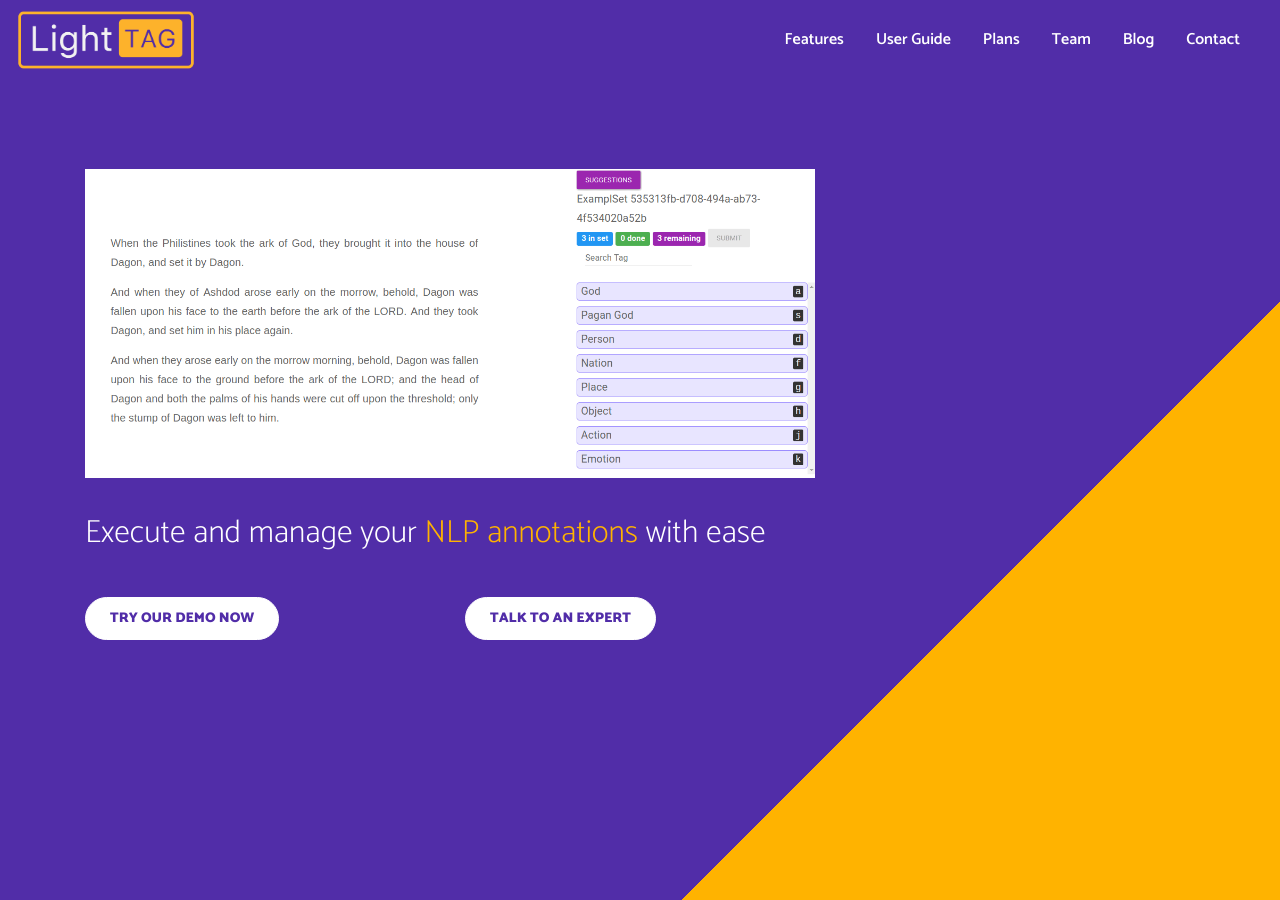
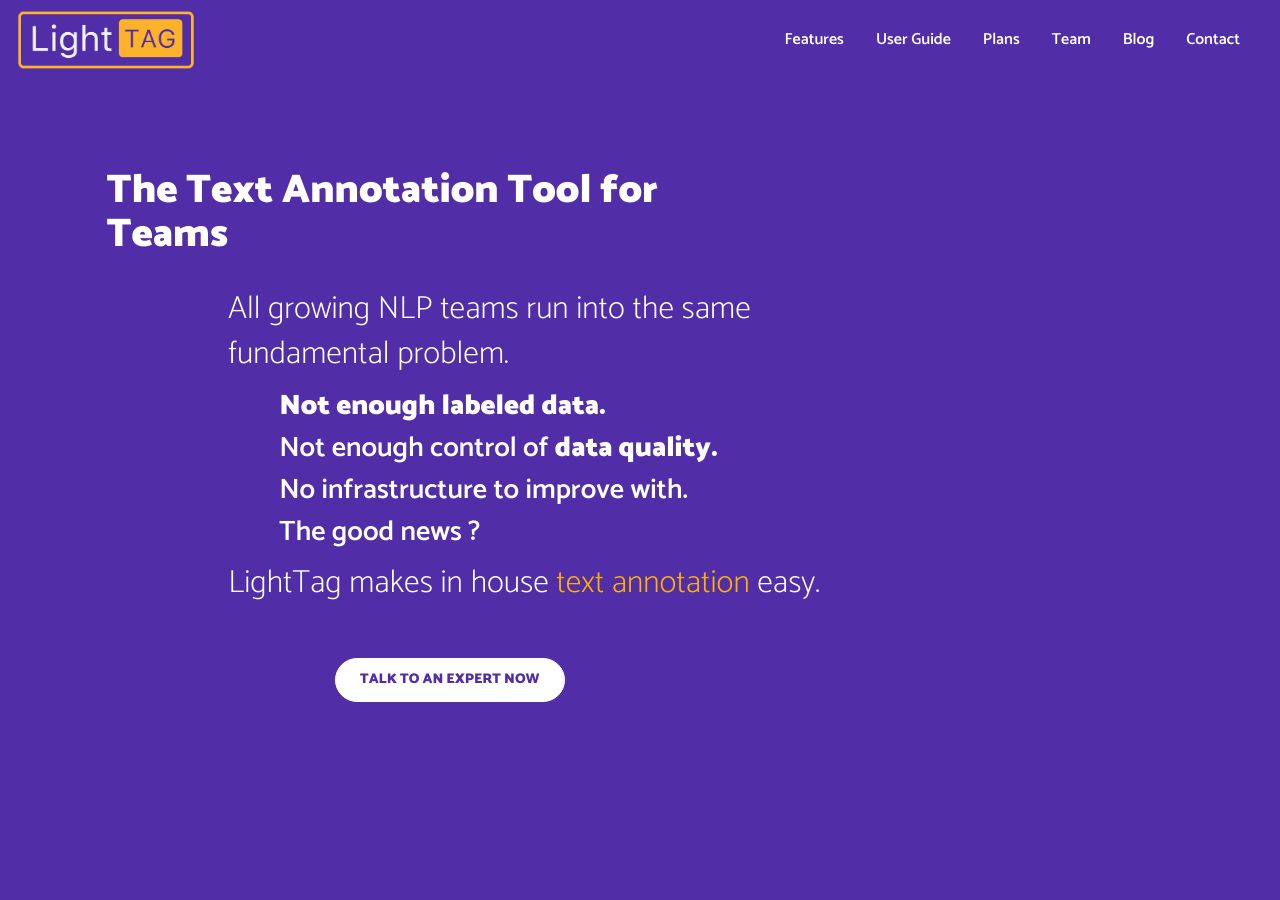
Before and after one commit to talolard/lt_landing_page_2, a Jekyll site: the page built from index.md, in a window 1280 px wide and 900 px high. Built offline with Jekyll 4.4.1, drawn with Linux system fonts in a browser that asks for light colours; nearby versions of some CDN libraries; comment, search, counter and statistics services are not loaded; some of the changed text lies outside the part shown.

Commit message:
Changed styling and added a bunch of copy for features page

```diff
--- a/_includes/features.html
+++ b/_includes/features.html
@@ -1,94 +1,61 @@
-<section class="bg-orange" id="features">
+<section  id="features">
         <div class="container">
             <div class="row">
                 <div class="col-md-6 offset-md-3 col-sm-8 offset-sm-2 col-xs-12 text-center wow fadeIn">
-                    <h2 class="text-primary">Why Choose LightTag?</h2>
+                    <h2 class="text-white">Why Choose LightTag?</h2>
                     <p class="lead text-white feature-text">
                         Annotate faster, more accurately and at scale
                     </p>
                 </div>
             </div>
-            <div class="row">
 
-                    <div class="offset-md-3 col-md-6 embed-responsive embed-responsive-16by9">
-                            <iframe  src="https://www.youtube.com/embed/dA2uo9sGIj8" frameborder="0" allow="autoplay; encrypted-media" allowfullscreen></iframe>
-                    </div>
+            {% include landing/feature.html
+                title="Easy to use"
+                text="Your expert annotators are their to label. LightTag's interface ensures they can focus on labeling and do so as quickly and accurately as possible."
+                icon="sentiment_very_satisfied"
+            %}
+            {% include landing/feature.html
+                title="Robust"
+                text="LightTag supports named entity recognition, single and multi class document classification as well as phrase based and dependency based structures."
+                icon="sentiment_very_satisfied"
+            %}
+            {% include landing/feature.html
+                title="Language Agnostic"
+                text="Annotate any language including RTL and CJK languages. LightTag makes no assumptions about your vocabulary or tokenization scheme and you can annotate phrases and subwords natively.  "
+                icon="sentiment_very_satisfied"
+            %}
 
-            </div>
+            {% include landing/feature.html
+                title="Intelligent Automation"
+                text="LightTag learns from your annotators as they work, generating suggestions for further annotations. By combining reinforcement and deep learning methods
+                LightTag's models converge to a high accuracy fast!"
+                icon="sentiment_very_satisfied"
+            %}
+            {% include landing/feature.html
+                title="It Just Works &trade;"
+                text="No software to install. No Servers to configure, No network ports to open.  Enjoy the peace of mind of high availbility, daily data backups and an intuitive
+                management interface without writing one line of code.  "
+                icon="sentiment_very_satisfied"
+            %}
 
-            <div class="row d-md-flex mt-4 text-center">
-                <div class="col-sm-4 mt-2">
-                    <div class="card border-none wow fadeIn">
-                        <div class="card-block bg-orange text-white">
-                            <i class="material-icons dp36 icon-box text-white">sentiment_very_satisfied</i>
-                            <h5 class="card-title text-primary pt-5">Easy to use</h5>
-                            <p class="card-text text-justify feature-text">LightTag's modern interface makes annotating easy. Keyboard shortcuts and optimized layouts means your
-                                team can work fast without making mistakes</p>
-                        </div>
-                    </div>
-                </div>
-                <div class="col-sm-4 mt-2">
-                    <div class="card border-none wow fadeIn">
-                        <div class="card-block bg-orange text-white">
-                            <i class="material-icons dp36 icon-box">group_add</i>
-                            <h5 class="card-title text-primary pt-5">Built for teams</h5>
-                            <p class="card-text text-justify feature-text">LightTag makes annotating with a team simple. As a project manager you define how many annotators you'd like to work on each example.
-                                    <br/>
-                                    LightTag will automatically allocate work accordingly, and let you aggregate annotations or view them on an annotator by annotator basis.
-                                You'll never need to assign work yourself or track which examples have been covered, LightTag does it for you.
-                            </p>
-                        </div>
-                    </div>
-                </div>
-                <div class="col-sm-4 mt-2">
-                    <div class="card border-none wow fadeIn">
-                        <div class="card-block bg-orange text-white">
-                            <i class="material-icons dp36 icon-box">grid_off</i>
-                            <h5 class="card-title text-primary pt-5">Fully Managed and devops free</h5>
-                            <p class=" card-text text-justify feature-text">
-                                Our hosted solution is fully managed and includes daily backups with long retentions and a redundant cluster of servers to ensure high availbility.
-                            <br/>
-                                You'll never have to configure a database or monitor a server.
-                                Additionally, each LightTag customer operates on an isolated LightTag instance on their own subdomain (you.lighttag.io)
-                            </p>
-                        </div>
-                    </div>
-                </div>
-                <div class="col-sm-4 mt-2">
-                    <div class="card border-none wow fadeIn">
-                        <div class="card-block bg-orange text-white">
-                            <i class="material-icons dp36 icon-box">trending_up</i>
-                            <h5 class="card-title text-primary pt-5">Analytics</h5>
-                            <p class="card-text text-justify feature-text">It's not enough to gather data. You need to know what you have and spot problems early.
-                                <br/>
-                                LightTag tracks your projects progess and reports inter annotator agreement as well as highlighting individual annotator performance
-                                </p>
-                        </div>
-                    </div>
-                </div>
-                <div class="col-sm-4 mt-2">
-                        <div class="card border-none wow fadeIn">
-                            <div class="card-block bg-orange text-white">
-                                <i class="material-icons dp36 icon-box">trending_up</i>
-                                <h5 class="card-title text-primary pt-5">Use any Language</h5>
-                                <p class="card-text text-justify feature-text">LightTag makes no assumptions about your data and fully supports RTL and CJK languages out of the box. <br/>
-                                    LightTag supports intra word annotations that are crucial for data with rich morphology as well as intra word annotations for capturing complex
-                                    phrases.
-                                </p>
-                            </div>
-                        </div>
-                </div>
-                <div class="col-sm-4 mt-2">
-                        <div class="card border-none wow fadeIn">
-                            <div class="card-block bg-orange text-white">
-                                <i class="material-icons dp36 icon-box">trending_up</i>
-                                <h5 class="card-title text-primary pt-5">Automate</h5>
-                                <p class="card-text text-justify feature-text">Upload your own dictionariers, regular expressions or models to provide suggestions to your annotators.<br/>
-                                    Or let LightTag learn from your annotators as they go.
-                                </p>
-                            </div>
-                        </div>
-                    </div>
-                </div>
+            {% include landing/feature.html
+                title="Built for teams"
+                text="LightTag makes annotating with a team simple. As a project manager you define how many annotators you'd like to work on each example.
+                <br/>
+                LightTag will automatically allocate work accordingly. That's it. No need to assign tasks to labelers and no need for labelers to find the next piece of work. "
+                icon="sentiment_very_satisfied"
+            %}
+
+            {% include landing/feature.html
+                title="Enterprise Ready"
+                text="Your data is sensitive and can't go to the cloud. Wether you need to be HIPAA compliant or are dealing with proprietary records, you must run your labeling projects on premise.
+                LightTag is designed for you. Our on premise offering includes everything in the SaaS as well as enterprise necesetieis such as SSO, Active Directory integrations and immutable audit logs.
+                And best of all, it still Just Works &trade;
+                "
+                icon="sentiment_very_satisfied"
+            %}
+
+
+
         </div>
     </section>
--- /dev/null
+++ b/_includes/landing/feature.html
@@ -0,0 +1,12 @@
+<div class="row mt-5 border-all rounded">
+    <!-- <div class="col-md-2 text-white wow fadeIn">
+            <i class="material-icons   text-white">{{ include.icon }}</i>
+    </div> -->
+    <div class="col-md-3 text-white wow fadeIn">
+
+            <h3 class=" text-white pt-5">{{ include.title }}</h3>
+    </div>
+    <div class="col-md-8 text-white wow fadeIn">
+                <div class=" text-justify feature-text">{{ include.text }} </div>
+    </div>
+</div>
--- a/_includes/main.html
+++ b/_includes/main.html
@@ -1,34 +1,44 @@
-<section class="bg-texture hero pt-5">
-    <div class="container">
-        <div class="row d-sm-flex">
-                <div class="col-md-8 ">
-                        <img class="img-fluid mx-auto d-block" src="assets/img/suggestions.gif"/>
+<section class=" hero pt-5">
+    <div class="container-fluid">
+        <div class="row" >
+                <div class="col-md-6 offset-md-1 ">
+                        <div class="row d-sm-flex text-white">
+                                <h1> The Text Annotation Tool for Teams</h1>
                         </div>
                 </div>
-        <div class="row" > &nbsp; </div>
-        <div class="row d-sm-flex text-white">
-                <div class="col-md-8 ">
-
-                    <h2 >Execute and manage your <span class="text-orange">NLP annotations</span> with ease</h2>
-                </div>
-
-
 
         </div>
-        <div> &nbsp; &nbsp; &nbsp; &nbsp;</div>
+        <div class="row">
+                <div class="col-md-6 offset-md-2 text-white title-description">
+                        <h2>All growing NLP teams run into the same fundamental problem. </h2>
+                        <div class='offset-md-1'>
+                                <h3>
+
+                                        <span class="bold">Not enough labeled data. </span> <br/>
+                                        Not enough control of <span class="bold"> data quality. </span> <br/>
+                                        No infrastructure to improve with.  <br/>
+                                        The good news ? <br/>
+
+                                </h3>
+                        </div>
+                        <h2 class="bold">LightTag makes in house
+                                        <a class="text-orange" href="{{site.url}}/#features" onclick="gtag_report_internal_click('features')">text annotation <span class="sr-only">(current)</span></a> easy.
+                                        </h2>
+                </div>
+        </div>
         <div class="row" >
-
-                <div class="col-md-3 ">
+                        <!-- <div class="col-md-3 offset-md-1">
                                 <a class="btn btn-white btn-radius btn-lg" href="https://demo.lighttag.io/#/signup" onclick="gtag_report_conversion()">
                                     Try our demo now
                                 </a>
-                </div>
-                <div class="col-md-3 offset-md-1">
+                        </div> -->
+                        <div class="col-md-6 offset-md-3">
                                 <a class="btn btn-white btn-radius btn-lg" href="/contact/" >
-                                Talk to an Expert
+                                        Talk to an Expert Now
                                 </a>
                         </div>
 
                 </div>
+
     </div>
 </section>
--- a/_includes/style.html
+++ b/_includes/style.html
@@ -163,6 +163,7 @@ section{
 }
 .text-primary {
     color: #512DA8 !important;
+    padding-left: 3em;
 }
 .text-orange{
     color: #ffb300 !important;
@@ -277,7 +278,10 @@ section{
 Pricing tables
 */
 .feature-text {
-    font-weight: 500
+    font-weight: 500;
+    padding-top: 1em;
+    padding-bottom: 1em;
+
 }
 .pricing-list{
     padding-top: 25px;
@@ -302,4 +306,18 @@ Pricing tables
     color: #fff !important;
 
 }
+
+.title-description {
+    margin-bottom: 2em;
+    line-height: 2em;
+}
+.title-description h3 {
+    line-height: 1.5em;
+    text-align: justify;
+}
+
+.bold {
+    font-weight: 800;
+}
+
 </style>
```
Lines whose indentation alone changed are shown as unchanged.
